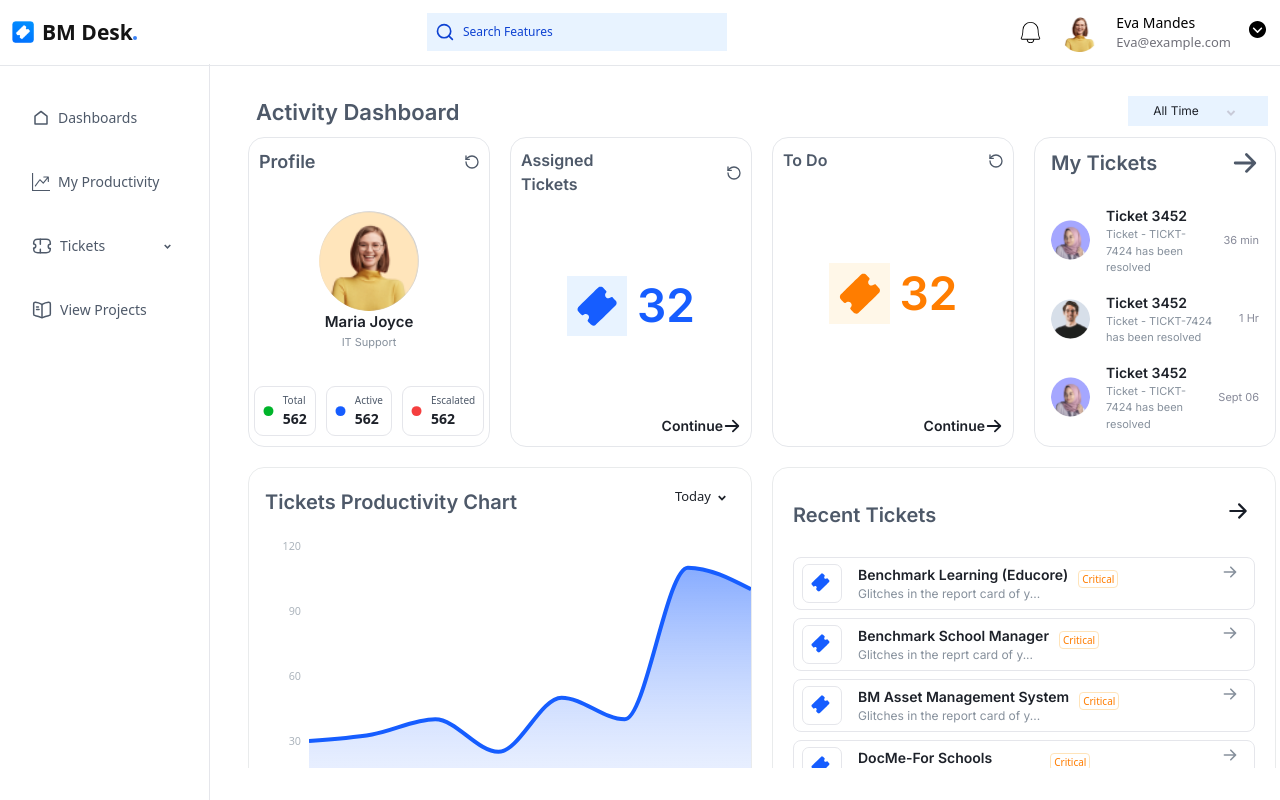
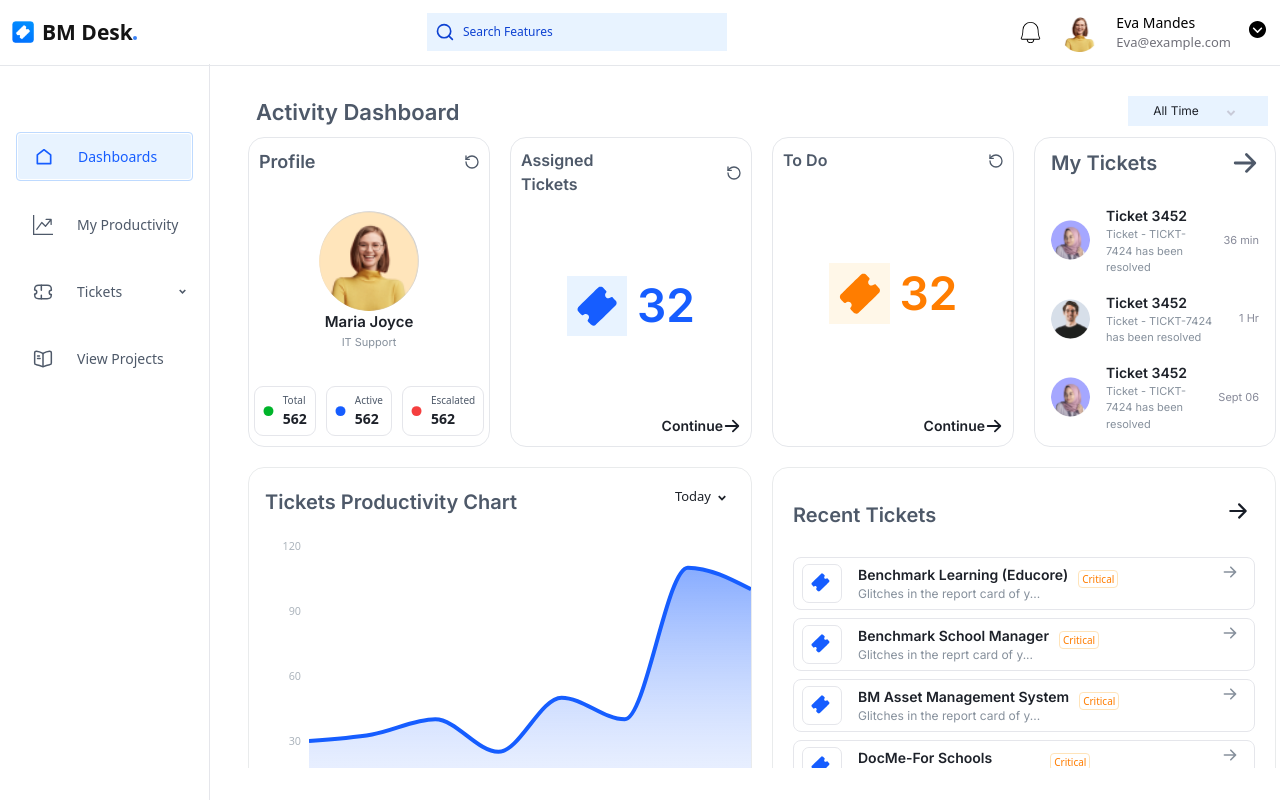
Before and after one commit to Mojithmj/BM-DESK-PROJECT, a React (Vite) app in the folder bm-desk/: page / in a window 1280 px wide. Built offline with nearby package versions, Linux system fonts and the light colour scheme.

Commit message:
sidebar changed

```diff
--- a/bm-desk/src/components/Layout.jsx
+++ b/bm-desk/src/components/Layout.jsx
@@ -1,9 +1,10 @@
-import React from "react";
+import {React, useState } from "react";
 import { Outlet } from "react-router-dom";
 import Navbar from "./Navbar";
 import Sidebar from "./Sidebar";
 
 function Layout() {
+  const [isSidebarOpen, setIsSidebarOpen] = useState(true);
   return (
     <div className="relative">
       {/* Navbar remains fixed at the top */}
@@ -17,12 +18,57 @@ function Layout() {
         <Sidebar />
       </div>
       <div className="fixed left-60 top-20 w-[calc(100%_-_220px)] p-2">
-
           <div className="max-h-[85vh] overflow-y-auto pr-4">
           <Outlet />
           </div>
+        </div>
 
-      </div>
+        {/* 2 */}
+
+{/* <div className="flex mt-16 h-[calc(100vh-4rem)]">
+
+        <Sidebar
+          isSidebarOpen={isSidebarOpen}
+          toggleSidebar={() => setIsSidebarOpen(!isSidebarOpen)}
+        />
+
+
+        <div
+          className={`flex-grow transition-all duration-300 ${
+            isSidebarOpen ? "ml-[50px]" : "ml-[50px]"
+          }`}
+        >
+          <div className="p-4 max-h-[85vh] overflow-y-auto">
+            <Outlet />
+          </div>
+        </div>
+      </div> */}
+
+      {/* 3 */}
+      {/* <div className="fixed w-full top-20  flex  h-[calc(100vh-4rem)] ">
+
+        <Sidebar
+          isSidebarOpen={isSidebarOpen}
+          toggleSidebar={() => setIsSidebarOpen(!isSidebarOpen)}
+        />
+
+
+        <div
+          className={`flex-grow transition-all duration-300 ${
+            isSidebarOpen ? "ml-[50px]" : "ml-[50px]"
+          }`}
+          style={{
+            top: "4rem",
+            width: "calc(100% - 220px)"
+          }}
+        >
+          <div className="max-h-[85vh] overflow-y-auto pr-4">
+            <Outlet />
+          </div>
+        </div>
+      </div> */}
+
+
     </div>
   );
 }
--- a/bm-desk/src/components/Sidebar.jsx
+++ b/bm-desk/src/components/Sidebar.jsx
@@ -2,6 +2,7 @@ import React, { useState } from "react";
 import { RiHomeLine, RiArrowDropDownLine } from "react-icons/ri";
 import { BsGraphUpArrow } from "react-icons/bs";
 import { useNavigate } from "react-router-dom";
+import { TbMenuDeep } from "react-icons/tb";
 
 const menuItems = [
   {
@@ -236,34 +237,76 @@ const menuItems = [
 ];
 
 function Sidebar() {
+  const [activePath, setActivePath] = useState(window.location.pathname); // Set default based on current URL
+  const navigate = useNavigate();
+  const [isSidebarOpen, setSidebarOpen] = useState(true);
+
+ const handleItemClick = (item) => {
+  if (item.dropdown) {
+    handleDropdown(item.label);
+  } else {
+    setActivePath(item.path);
+    navigate(item.path);
+  }
+};
   const [openDropdown, setOpenDropdown] = useState(null);
-  const navigate = useNavigate();
 
   const handleDropdown = (label) => {
     setOpenDropdown(openDropdown === label ? null : label);
   };
+  const toggleSidebar = () => {
+    setSidebarOpen((prev) => !prev);
+  };
 
   return (
-    <div className="flex flex-col h-screen border-r-[1px] border-[#E5E6EB] 2xl:w-[250px] lg:w-[210px] md:w-[180px] w-[160px] px-4 py-8 gap-5">
-      {menuItems.map((item, index) => (
-        <div key={index}>
+    <div
+    className={`flex flex-col h-screen border-r border-[#E5E6EB] ${
+      isSidebarOpen ? "2xl:w-[250px] lg:w-[210px] md:w-[180px] w-[160px]" : "w-[60px]"
+    } px-4 py-8 gap-5 transition-all duration-300`}
+  >
+    <div className="flex justify-end mb-4">
+        <button
+          onClick={toggleSidebar}
+          className="text-[#4E5969] text-xl hover:text-[#165DFF] transition-colors lg:hidden 2xl:hidden"
+        >
+          <TbMenuDeep />
+        </button>
+      </div>
+     {menuItems.map((item, index) => (
+         <div
+         key={index}
+         className={`${
+           activePath === item.path
+             ? " bg-[#E8F3FF] text-[#165DFF] rounded-[4px] border-[1px] border-[#BEDAFF] cursor-pointer"
+             : " text-[#4E5969] "
+         }`}
+         onClick={() => handleItemClick(item)}
+       >
           <div
-            className="group flex flex-row gap-2 items-center px-4 py-3  text-[#4E5969]  hover:bg-[#E8F3FF] hover:text-[#165DFF] rounded-[4px] hover:border-[1px] hover:border-[#BEDAFF] cursor-pointer"
+            className="group flex flex-row gap-2 items-center  py-3 border border-white  hover:bg-[#E8F3FF] hover:text-[#165DFF] rounded-[4px] hover:border-[1px] hover:border-[#BEDAFF] cursor-pointer"
             onClick={
               item.dropdown
                 ? () => handleDropdown(item.label)
                 : () => navigate(item.path)
             }
           >
+          <div
+          className={`${
+            isSidebarOpen
+              ? "px-4" // Background and border when open
+              : "" // No background or border when closed
+          } text-[20px] group-hover:text-[#165DFF] rounded-[4px] transition-all`}
+        >
+          {item.icon}
+        </div>
 
-            <div className="2xl:text-[20px] lg:text-[18px] md:text-[16px] text-[14px] group-hover:text-[#165DFF]">
-              {item.icon}
-            </div>
-            <div className="2xl:text-base lg:text-sm md:text-[11px] text-[10px] font-medium group-hover:text-[#165DFF] flex-1">
-              {item.label}
-            </div>
+              {isSidebarOpen && (
+                <div className="text-[14px] font-medium group-hover:text-[#165DFF] flex-1">
+                  {item.label}
+                </div>
+              )}
 
-            {item.dropdown && (
+            {item.dropdown && isSidebarOpen && (
               <RiArrowDropDownLine
                 className={`text-2xl w-[19px] h-[19px] ${
                   openDropdown === item.label ? "rotate-180" : ""
@@ -271,18 +314,24 @@ function Sidebar() {
               />
             )}
           </div>
-          {item.dropdown && openDropdown === item.label && (
+          {item.dropdown && openDropdown === item.label && isSidebarOpen && (
             <div>
               {item.dropdown.map((subItem, subIndex) => (
+                <div className={`${
+                  activePath === item.path
+                    ? " bg-[#E8F3FF] text-[#165DFF] rounded-[4px] border-[1px] border-[#BEDAFF] cursor-pointer"
+                    : " text-[#4E5969] "
+                }`}>
                 <div
                   key={subIndex}
-                  className="group px-10 py-2 gap-2 flex flex-row items-center text-sm text-[#4E5969] text-nowrap  hover:bg-[#E8F3FF] hover:text-[#165DFF] rounded-[4px] hover:border-[1px] hover:border-[#BEDAFF] cursor-pointer"
+                  className="group px-10 border border-white py-2 gap-2 flex flex-row items-center text-sm text-[#4E5969] text-nowrap  hover:bg-[#E8F3FF] hover:text-[#165DFF] rounded-[4px] hover:border-[1px] hover:border-[#BEDAFF] cursor-pointer"
                   onClick={() => navigate(subItem.path)}
                 >
                   <div className="text-[16px]">{subItem.icon}</div>
                   <div className="flex-1 2xl:text-[14px] lg:text-xs md:text-[11px] text-[10px] font-medium group-hover:text-[#165DFF]">
                     {subItem.label}
                   </div>
+                </div>
                 </div>
               ))}
             </div>
```
Also changed, not shown: 1 other file (tests, documents, lock files or other folders).
